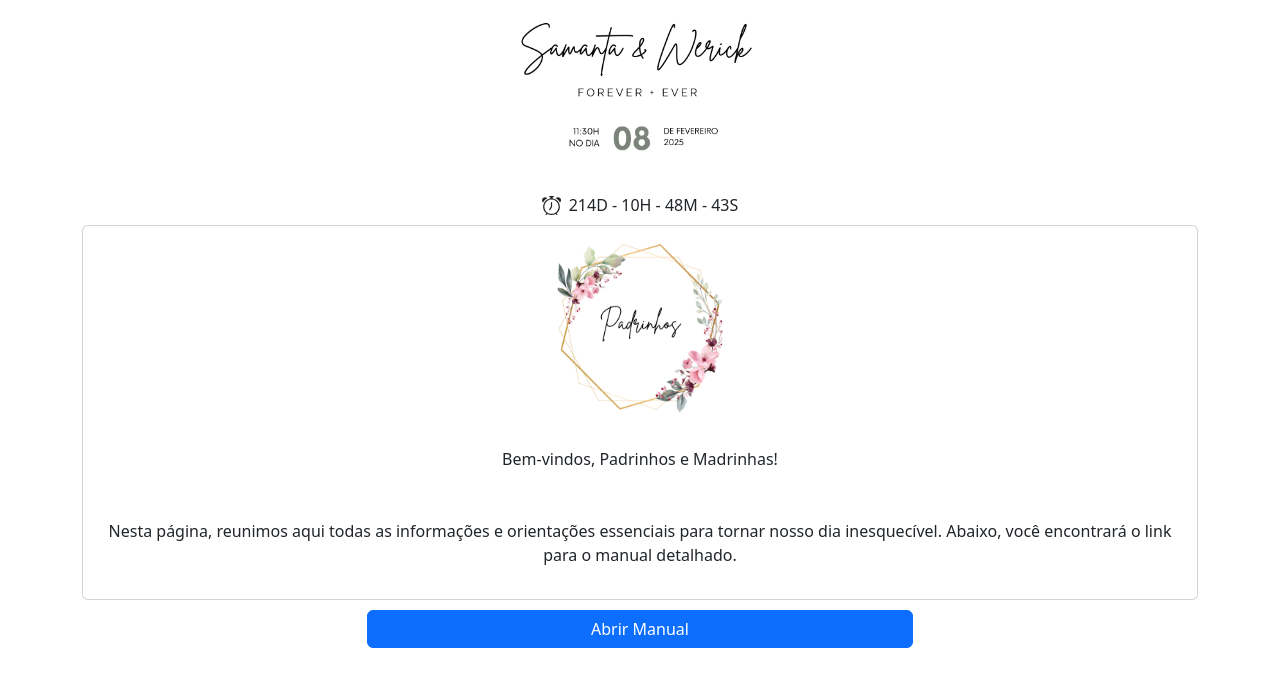
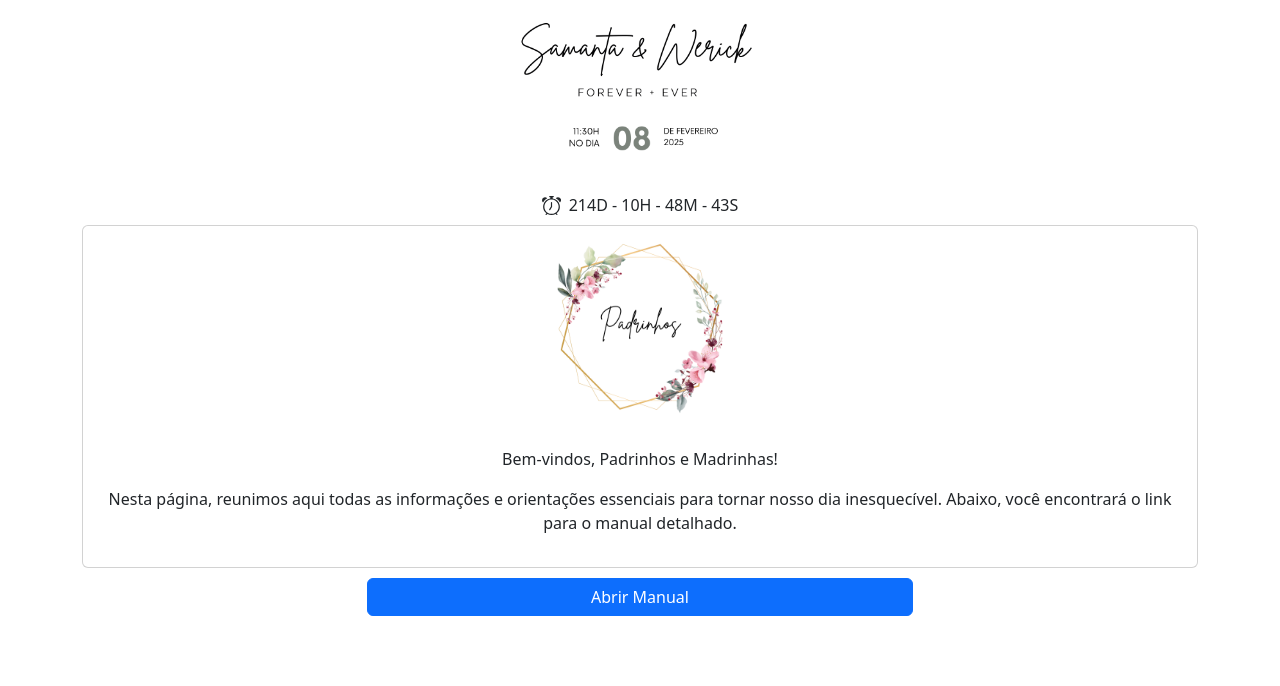
Before and after one commit to wericksilva/wedding-app, a Next.js app: page /padrinhos in a window 1280 px wide. Shown: the top 686 px of the page. Built offline with nearby package versions, Linux system fonts and the light colour scheme.

Commit message:
melhorias texto padrinhos

```diff
--- a/src/app/padrinhos/page.js
+++ b/src/app/padrinhos/page.js
@@ -44,13 +44,9 @@ export default function Home() {
 
           </div>
 
-          <div className="card-body">
-
-            <p>Bem-vindos, Padrinhos e Madrinhas!</p>
-          </div>
 
           <div className="card-body">
-
+            <p>Bem-vindos, Padrinhos e Madrinhas!</p>
             <p>Nesta página, reunimos aqui todas as informações e orientações essenciais para tornar nosso dia inesquecível. Abaixo, você encontrará o link para o manual detalhado.</p>
           </div>
         </div>
```
